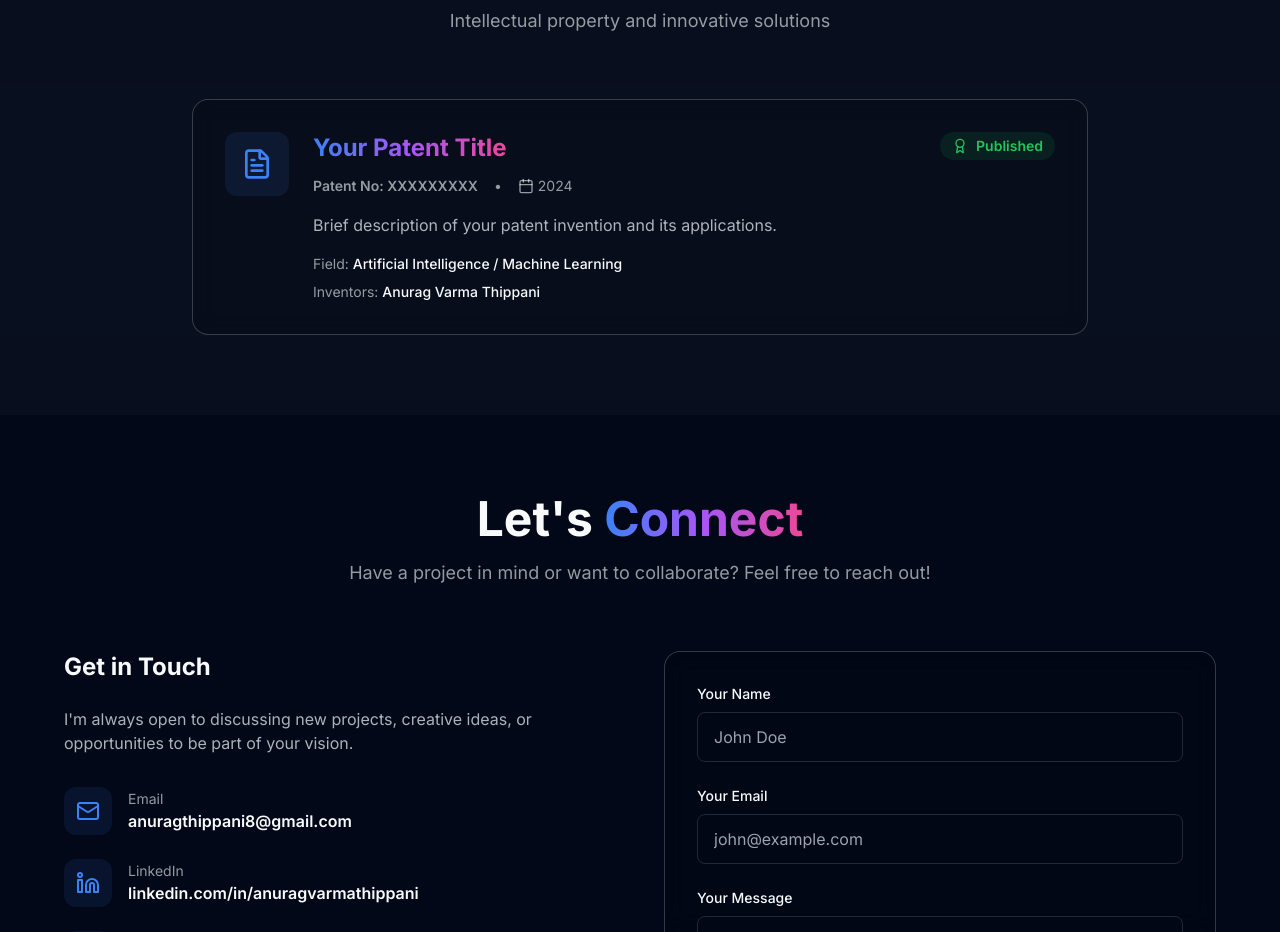
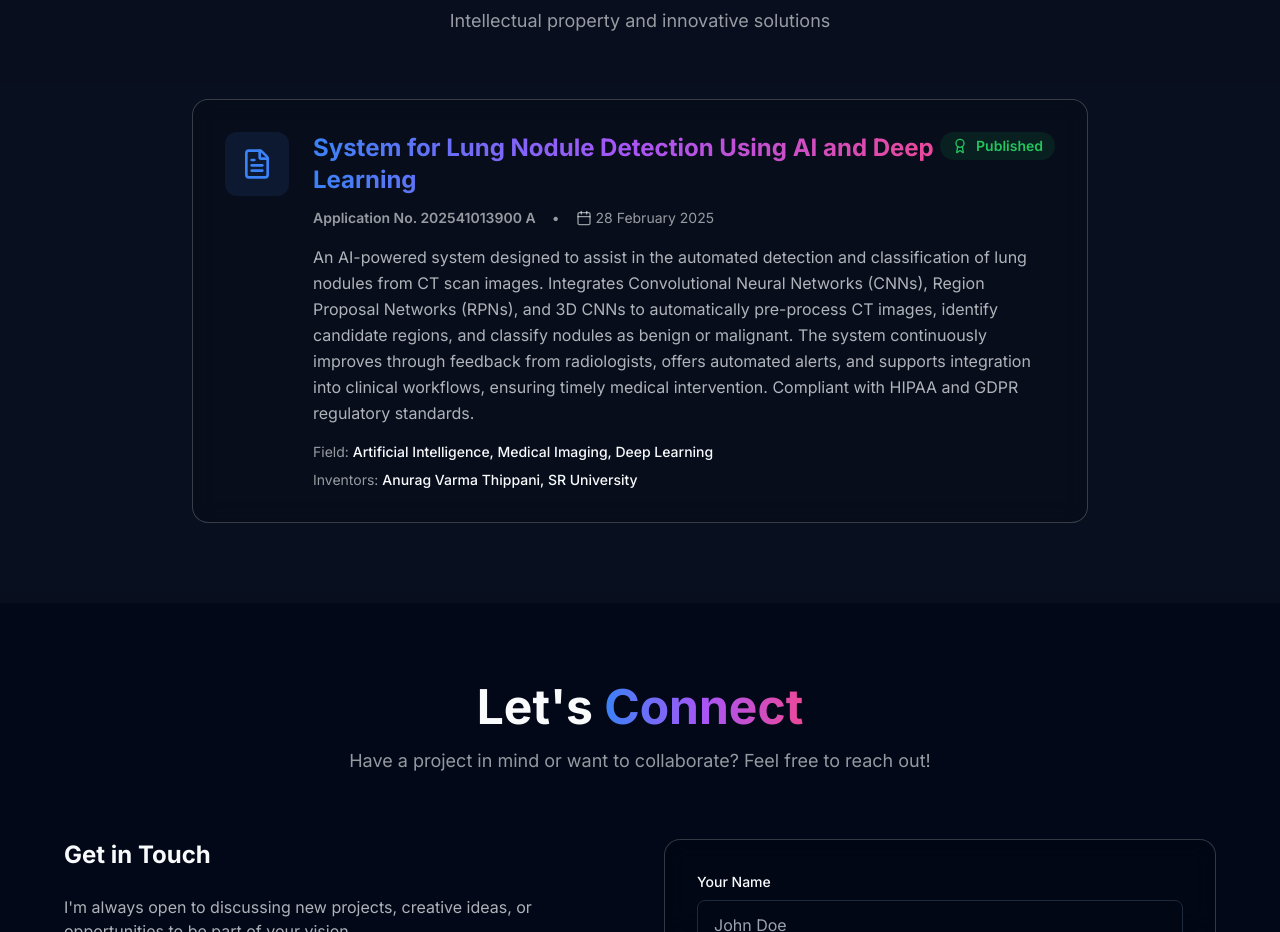
Before and after one commit to anuragthippani1/Portfolio, a Next.js app: page / in a window 1280 px wide. Shown: the part 3220-4152 px from the top of the page. Built offline with nearby package versions, Linux system fonts and the light colour scheme.

Commit message:
Add published patent for Lung Nodule Detection System using AI

```diff
--- a/components/Patents.js
+++ b/components/Patents.js
@@ -7,14 +7,14 @@ export default function Patents() {
   const patents = [
     {
       id: 1,
-      title: "Your Patent Title",
-      patentNumber: "Patent No: XXXXXXXXX",
-      status: "Published", // or "Pending", "Granted"
-      date: "2024",
+      title: "System for Lung Nodule Detection Using AI and Deep Learning",
+      patentNumber: "Application No. 202541013900 A",
+      status: "Published",
+      date: "28 February 2025",
       description:
-        "Brief description of your patent invention and its applications.",
-      inventors: ["Anurag Varma Thippani"],
-      field: "Artificial Intelligence / Machine Learning",
+        "An AI-powered system designed to assist in the automated detection and classification of lung nodules from CT scan images. Integrates Convolutional Neural Networks (CNNs), Region Proposal Networks (RPNs), and 3D CNNs to automatically pre-process CT images, identify candidate regions, and classify nodules as benign or malignant. The system continuously improves through feedback from radiologists, offers automated alerts, and supports integration into clinical workflows, ensuring timely medical intervention. Compliant with HIPAA and GDPR regulatory standards.",
+      inventors: ["Anurag Varma Thippani", "SR University"],
+      field: "Artificial Intelligence, Medical Imaging, Deep Learning",
     },
     // Add more patents as needed
   ];
```
